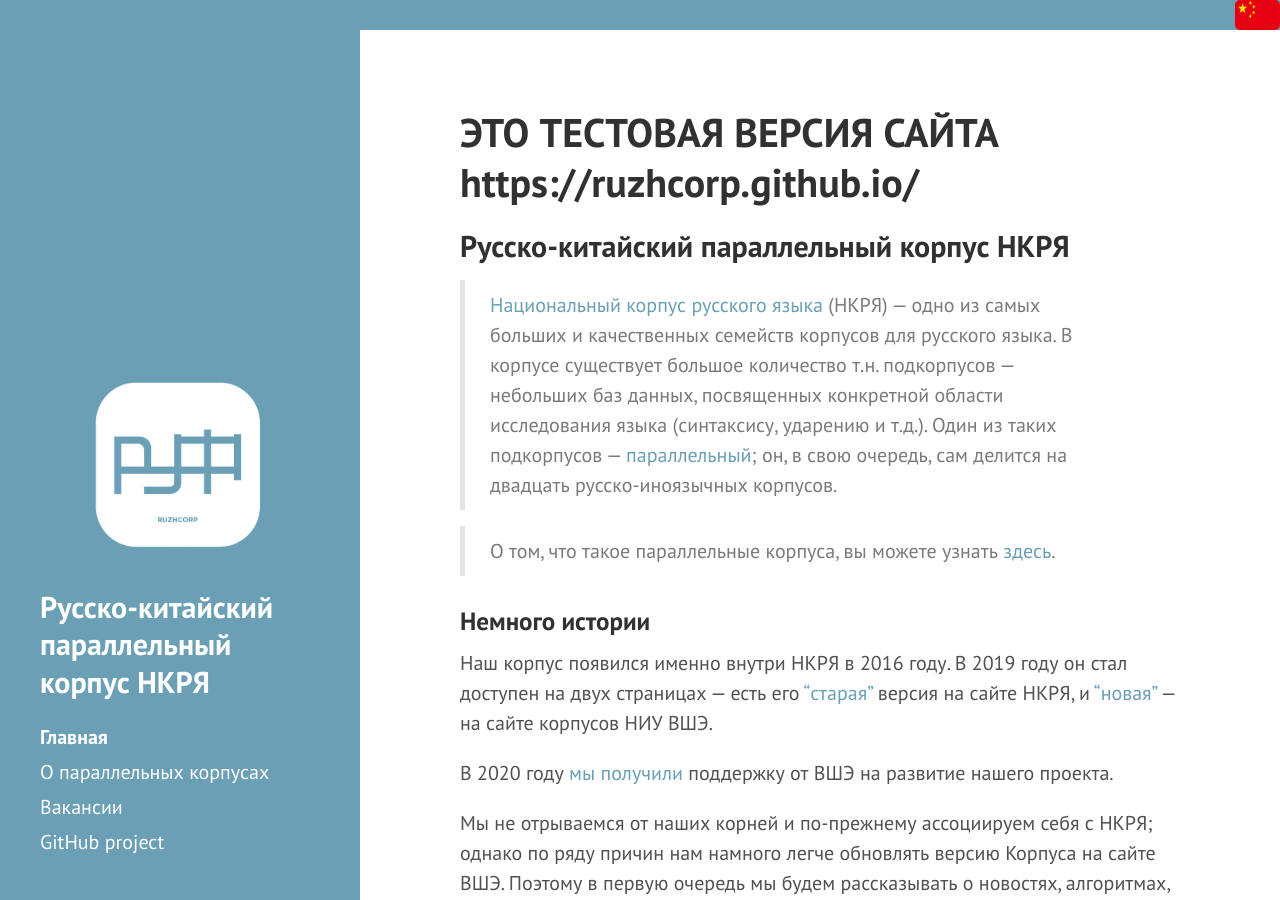
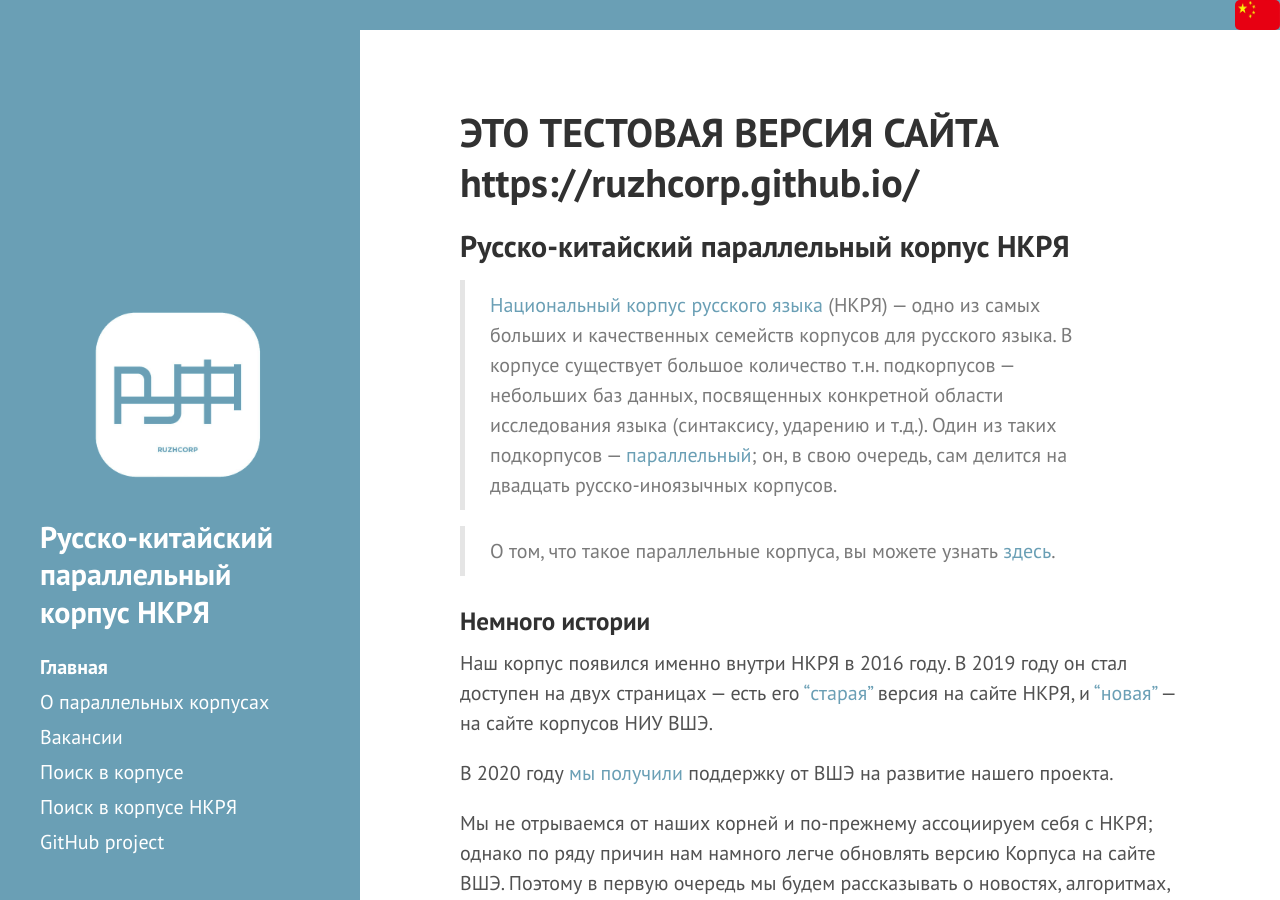
Before and after one commit to ruzcorp-test/ruzcorp-test.github-io, a Jekyll site: the page built from index.md, in a window 1280 px wide and 900 px high. Built offline with Jekyll 4.4.1, drawn with Linux system fonts in a browser that asks for light colours; Markdown is read by kramdown in place of the engine named in the settings; the list of posts is cut into pages by our own code; our own code applies the rules of GitHub Pages for plain Markdown files.

Commit message:
Update sidebar.html

```diff
--- a/_includes/sidebar.html
+++ b/_includes/sidebar.html
@@ -102,6 +102,8 @@
 				{% endif %}
 			  {% endfor %}
 
+			  <li class="not-marked-menu"><a class="sidebar-nav-item" href="https://linghub.ru/rnc_parallel_chinese/search" target="_blank">Поиск в корпусе</a></li>
+			  <li class="not-marked-menu"><a class="sidebar-nav-item" href="https://ruscorpora.ru/new/search-para-zh.html" target="_blank">Поиск в корпусе НКРЯ</a></li>
 			  <li class="not-marked-menu"><a class="sidebar-nav-item" href="{{ site.github.repo }}" target="_blank">GitHub project</a></li>
 			</ul>
 		</nav>
```
